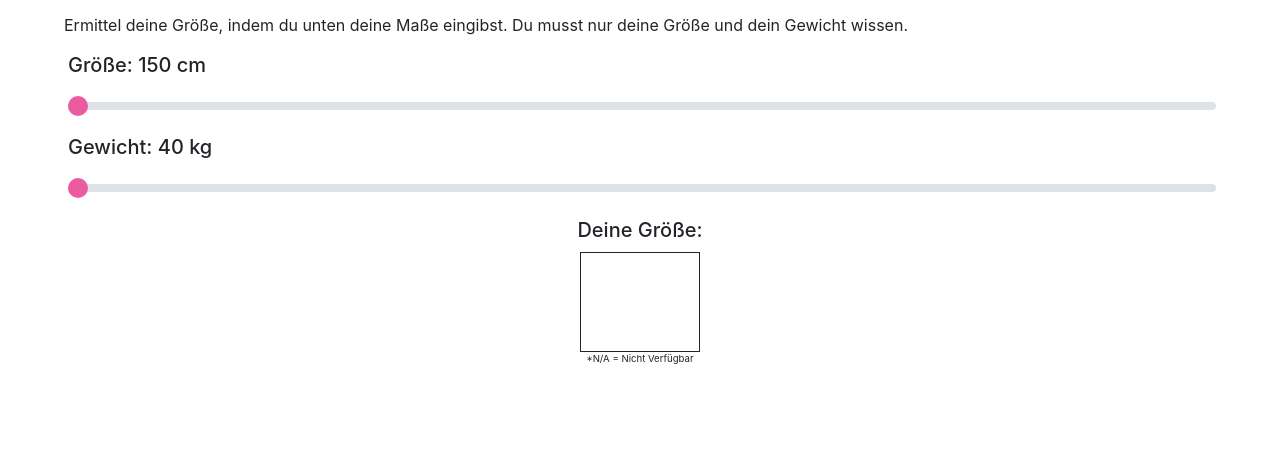
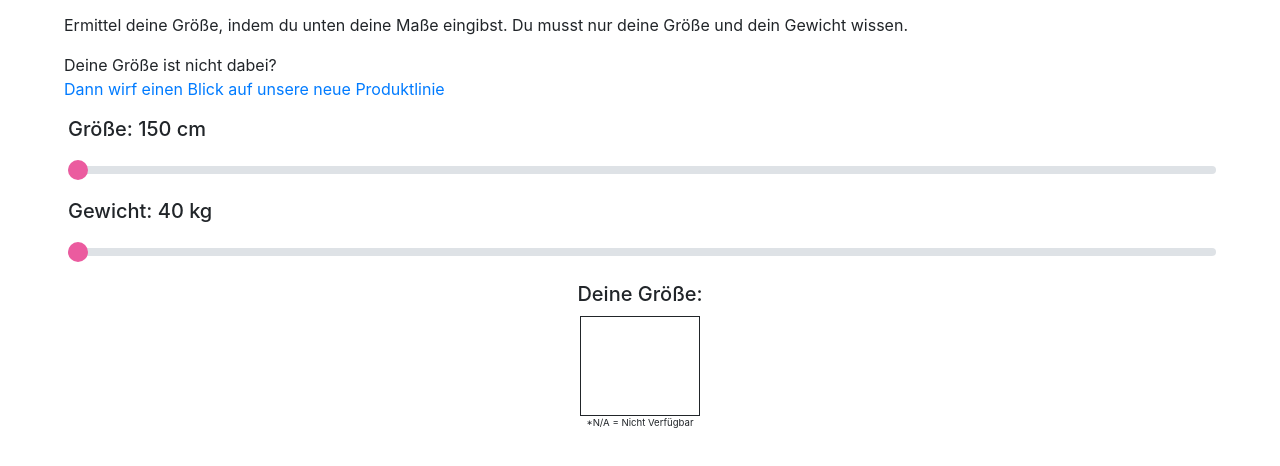
Before and after one commit to gelsas/gelsas.github.io, a plain HTML site: page szchrt.html in a window 1280 px wide. Drawn offline with nearby package versions, Linux system fonts and the light colour scheme.

Commit message:
Update szchrt.html

```diff
--- a/szchrt.html
+++ b/szchrt.html
@@ -19,6 +19,7 @@
     <body>
 <div class="measure-content" style="text-align: left;width: 90%;margin: 0 auto;margin-top: 1%;">
 <p>Ermittel deine Größe, indem du unten deine Maße eingibst. Du musst nur deine Größe und dein Gewicht wissen.</p>
+<p>Deine Größe ist nicht dabei? <br> <a target="_blank" rel="noopener noreferrer" href="http://bit.ly/neue-flexiaid-produktlinie">Dann wirf einen Blick auf unsere neue Produktlinie</a></p>
                     <div class="text-left">
                        <h5 class="ml-1"> <label  for="height">Größe: <span id="heightInfo"></span></label></b>
                     <input type="range"  id="height"  class="custom-range" value="150" min="150" max="200" step="2.5" oninput="ChangeHeight(this.value)" style="margin: 10px 0 10px 0;">
```
